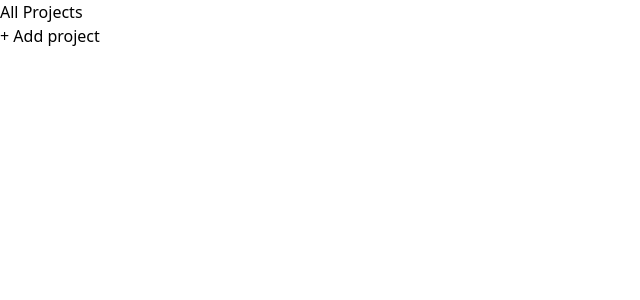
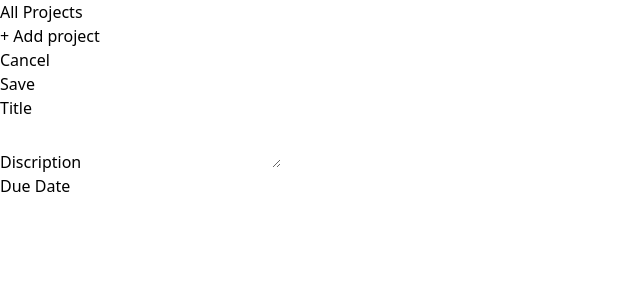
Before and after one commit to dasha12345-s/Project-Management, a React (Vite) app: page / in a window 1280 px wide. Shown: the top 300 px of the page, without its empty margins (0-640 px from the left). Built offline with nearby package versions, Linux system fonts and the light colour scheme.

Commit message:
Input added

```diff
--- a/src/App.jsx
+++ b/src/App.jsx
@@ -1,9 +1,12 @@
+import Input from "./components/Input";
+import NewProject from "./components/NewProject";
 import Sidebar from "./components/sidebar";
 
 function App() {
   return (
-    <main className="h-screen my-10">
+    <main className="h-screen my-10 flex gap-8">
      <Sidebar />
+     <NewProject/>
     </main>
   );
 }
--- /dev/null
+++ b/src/components/Input.jsx
@@ -0,0 +1,8 @@
+export default function Input({label, textarea, ...props}){
+  return (
+  <p>
+    <label>{label}</label>
+  {textarea ? <textarea {...props}/> : <input {...props}/>}
+  </p>
+  );
+}
--- a/src/components/NewProject.jsx
+++ b/src/components/NewProject.jsx
@@ -1,3 +1,5 @@
+import Input from "./Input"
+
 export default function NewProject(){
   return (
     <div>
@@ -6,18 +8,9 @@
         <li><button>Save</button></li>
       </menu>
       <div>
-        <p>
-          <label>Title</label>
-          <input />
-        </p>
-        <p>
-          <label>Description</label>
-          <textarea />
-        </p>
-        <p>
-          <label>duedate</label>
-          <input />
-        </p>
+        <Input label='Title'/>
+        <Input label='Discription'  textarea/>
+        <Input label='Due Date'/>
       </div>
     </div>
   )
--- a/src/components/Sidebar.jsx
+++ b/src/components/Sidebar.jsx
@@ -1,3 +1,5 @@
+
+
 export default function Sidebar() {
   return (
     <aside className="w-1/3 px-8 py-16 bg-sky-950 text-sky-50 md:w-72 rounded-tr-lg">
```
